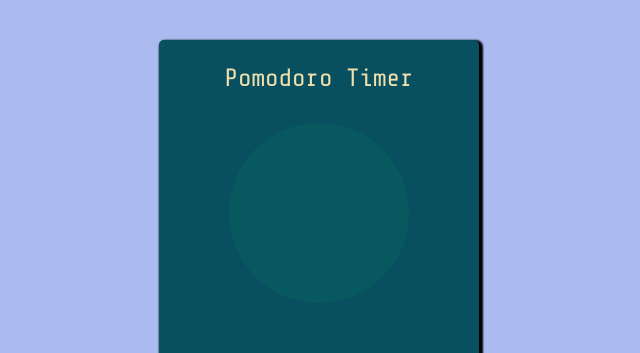
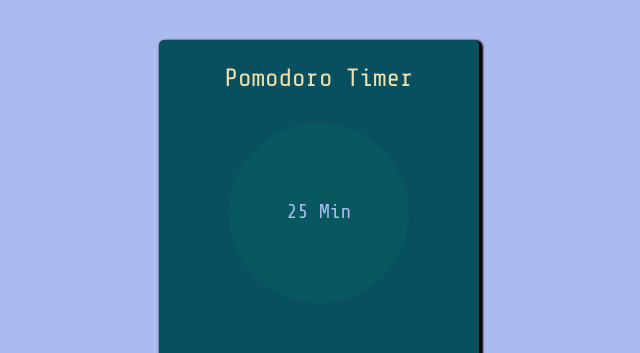
Before and after one commit to iambonface/pomodoro-react-timer, a React (Create React App) app: page / in a window 1280 px wide. Shown: the top 353 px of the page, without its empty margins (321-961 px from the left). Built offline with nearby package versions, Linux system fonts and the light colour scheme.

Commit message:
Create .timer in Display

```diff
--- a/src/components/Display.js
+++ b/src/components/Display.js
@@ -6,7 +6,7 @@ class Display extends Component{
   render(){
     return(
       <div className="Display">
-
+        <div className="timer">25 Min</div>
       </div>
     )
   }
--- a/src/css/Display.css
+++ b/src/css/Display.css
@@ -7,4 +7,13 @@
   border-radius: 50%;
   z-index: 1000;
   margin-top: 30px;
+  display: flex;
+  align-items: center;
+  flex-direction: row;
 }
+
+.timer{
+  margin: 0 auto;
+  color: rgb(172,187,239);
+  font-size: 20px;
+}
```
